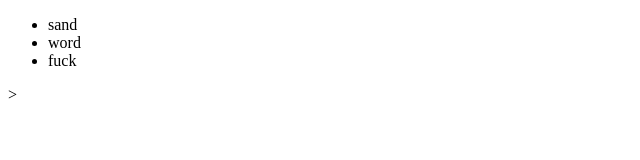
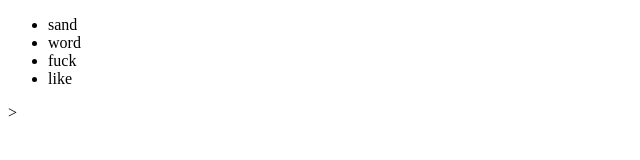
Before and after one commit to GirtSeanking/newGitTest, a plain HTML site: page index.html in a window 1280 px wide. Shown: the full height of the page, 0-640 px from the left. Drawn offline with Linux system fonts and the light colour scheme.

Commit message:
add some maseeage

```diff
--- a/index.html
+++ b/index.html
@@ -10,6 +10,7 @@
         <li>sand</li>
         <li>word</li>
         <li>fuck</li>
+        <li>like</li>
     </ul>>
 </body>
 </html>
```
